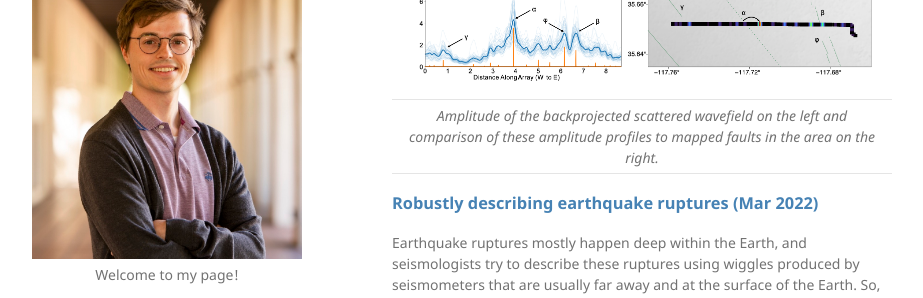
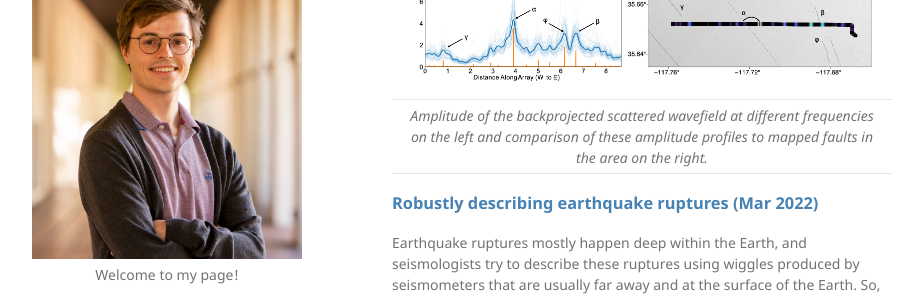
Before and after one commit to atterholt/atterholt.github.io, a Jekyll site: the page built from research.md, in a window 1280 px wide and 900 px high, scrolled down 502 px. Shown: the part 154-452 px from the top of the window, without its empty margins (178-1101 px from the left). Built offline with Jekyll 4.4.1, drawn with Linux system fonts in a browser that asks for light colours.

Commit message:
Update research.md

```diff
--- a/research.md
+++ b/research.md
@@ -16,7 +16,7 @@
 
 | ![RBNov2022.png](/assets/img/RBNov2022.png) |
 |:--:|
-| *Amplitude of the backprojected scattered wavefield on the left and comparison of these amplitude profiles to mapped faults in the area on the right.* |
+| *Amplitude of the backprojected scattered wavefield at different frequencies on the left and comparison of these amplitude profiles to mapped faults in the area on the right.* |
 
 <h3 style="color:SteelBlue">
   Robustly describing earthquake ruptures (Mar 2022)
```
